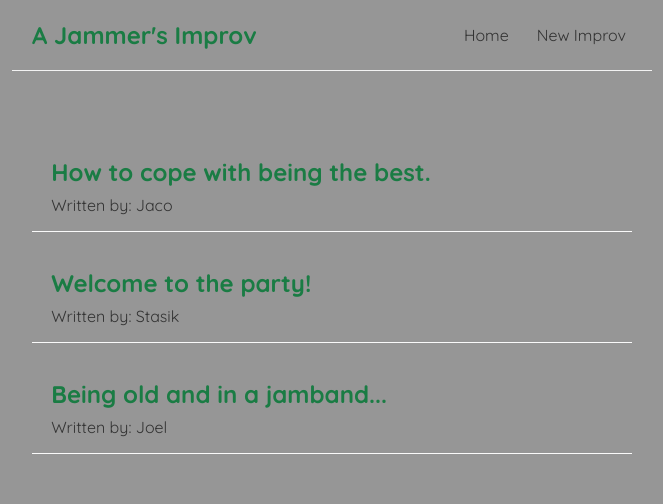
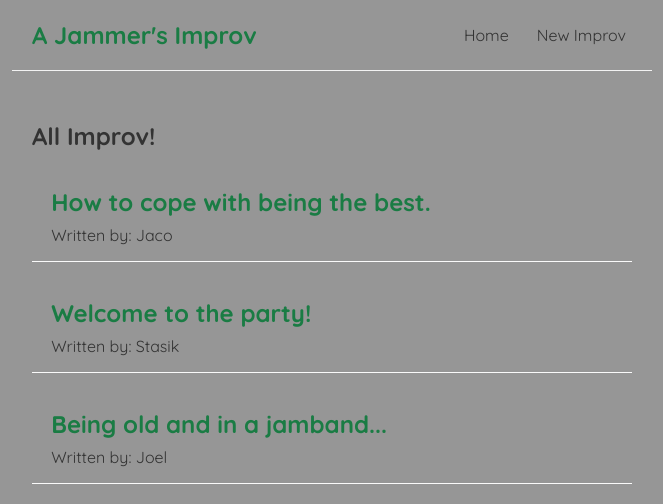
Before and after one commit to kelstrother/a-jammers-improv, a React (Create React App) app: page / in a window 1280 px wide. Shown: the top 504 px of the page, without its empty margins (308-971 px from the left). Built offline with nearby package versions, Linux system fonts and the light colour scheme; the HTML template or start-up script is replaced by a standard one.

Commit message:
passed props to BlogList

```diff
--- /dev/null
+++ b/src/BlogList.js
@@ -0,0 +1,17 @@
+import React from 'react'
+
+export default function BlogList({ blogs,title }) {
+
+
+  return (
+    <div className='blog-list'>
+      <h2>{ title }</h2>
+       {blogs.map((blog) => (
+        <div className='blog-preview' key={blog.id}>
+          <h2>{ blog.title }</h2>
+          <p>Written by: { blog.author }</p>
+        </div>
+      ))}
+    </div>
+  )
+}
--- a/src/Home.js
+++ b/src/Home.js
@@ -1,4 +1,5 @@
 import { useState } from "react";
+import BlogList from './BlogList'
 
 export default function Home() {
   const [blogs, setBlogs] = useState([
@@ -9,12 +10,7 @@ export default function Home() {
 
   return (
     <div className="home">
-      {blogs.map((blog) => (
-        <div className='blog-preview' key={blog.id}>
-          <h2>{ blog.title }</h2>
-          <p>Written by: { blog.author }</p>
-        </div>
-      ))}
+     <BlogList blogs={blogs} title="All Improv!" />
     </div>
   );
 }
```
